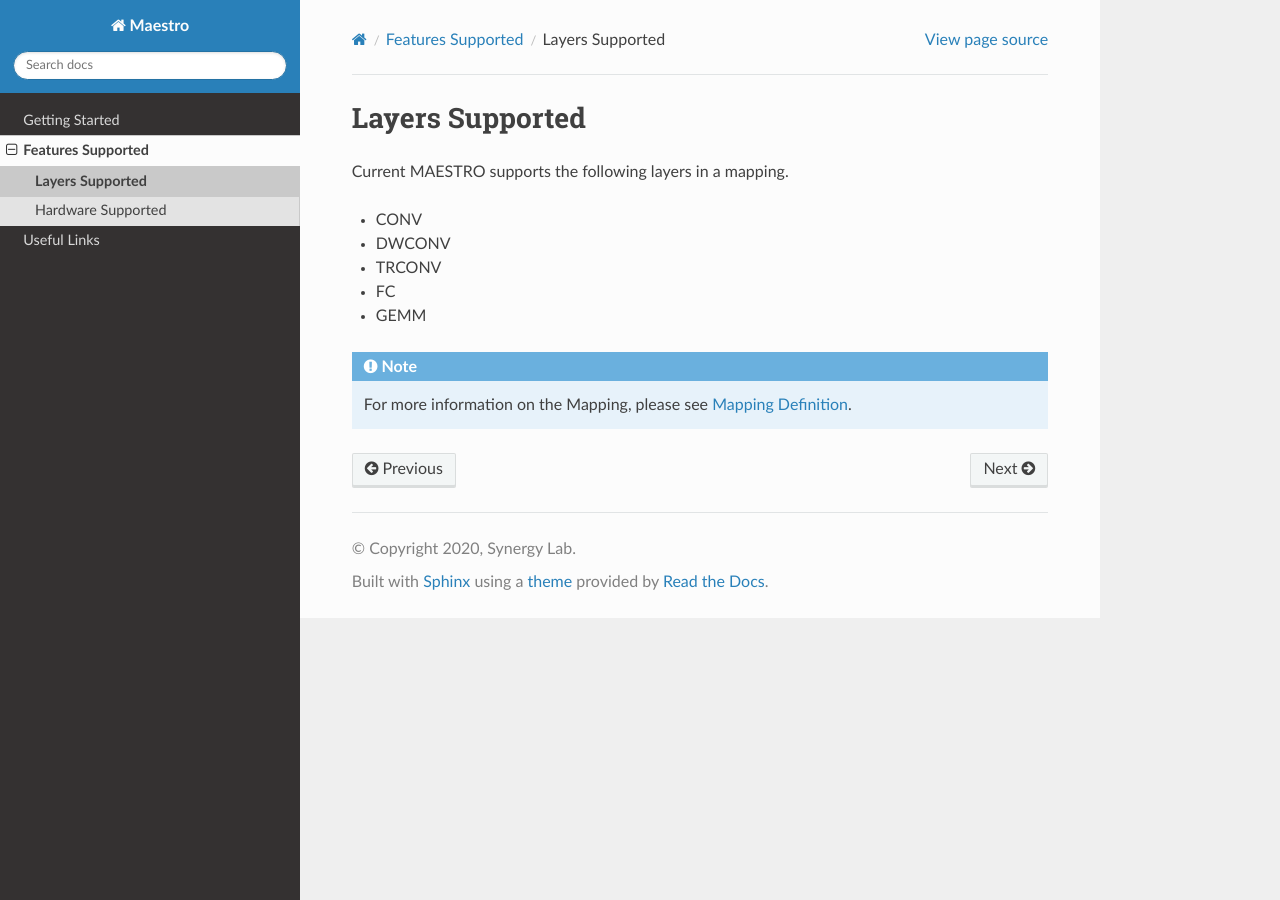
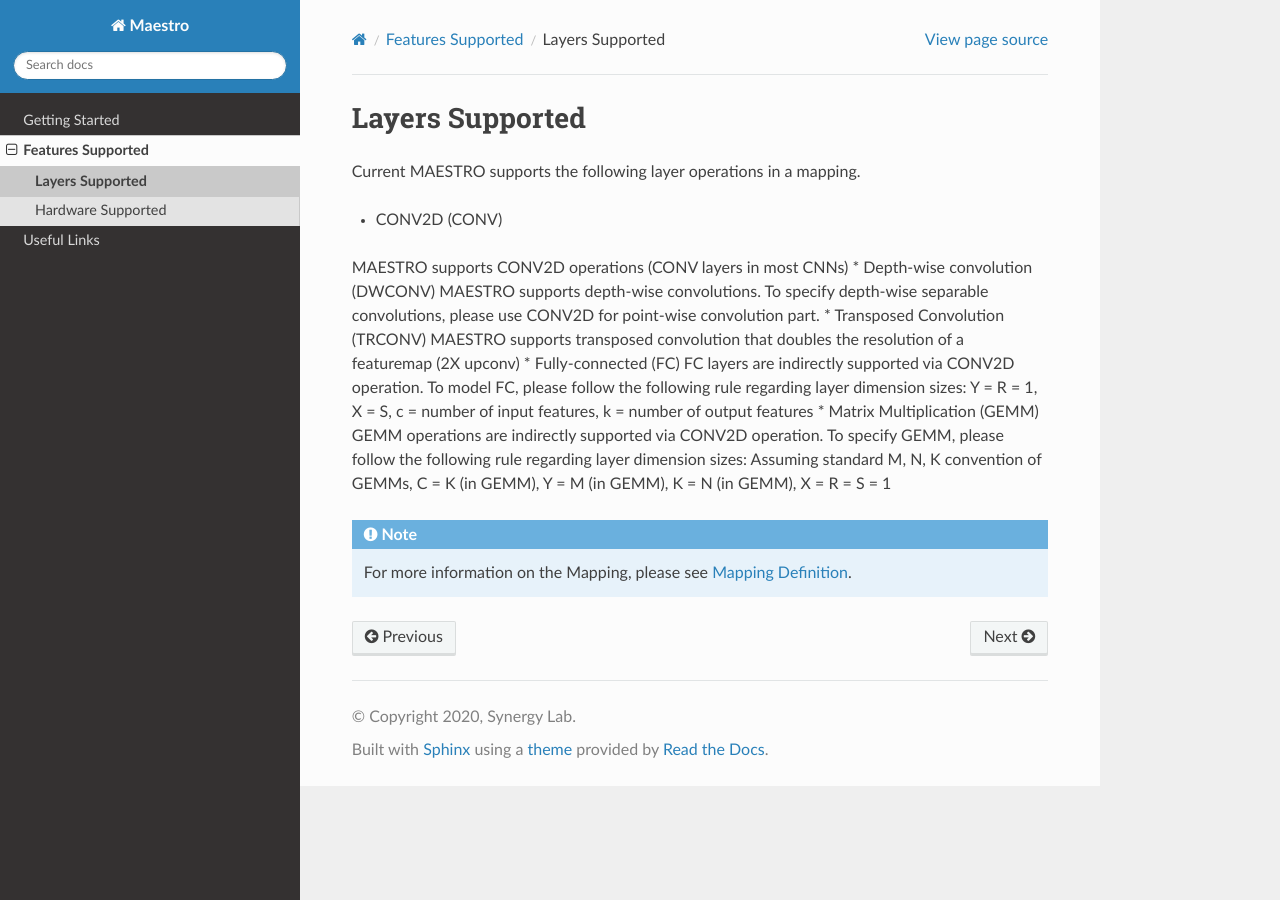
Before and after one commit to ghjeong12/maestro-docs, a Sphinx documentation site: the page built from docs/source/layer_supported.rst, in a window 1280 px wide. Built offline with Sphinx 7.4.7 and the Read the Docs theme 2.0.0, drawn with Linux system fonts in a browser that asks for light colours.

Commit message:
Update layer_supported.rst

```diff
--- a/docs/source/layer_supported.rst
+++ b/docs/source/layer_supported.rst
@@ -4,18 +4,18 @@
 Layers Supported
 =================
 
-Current MAESTRO supports the following layers in a mapping.
+Current MAESTRO supports the following layer operations in a mapping.
 
-*	   CONV
-
-*    DWCONV
-
-*    TRCONV
-
-*    FC
-
-*    GEMM
-
+*	  CONV2D (CONV)
+MAESTRO supports CONV2D operations (CONV layers in most CNNs)
+*    Depth-wise convolution (DWCONV)
+MAESTRO supports depth-wise convolutions. To specify depth-wise separable convolutions, please use CONV2D for point-wise convolution part.
+*    Transposed Convolution (TRCONV)
+MAESTRO supports transposed convolution that doubles the resolution of a featuremap (2X upconv)
+*    Fully-connected (FC)
+FC layers are indirectly supported via CONV2D operation. To model FC, please follow the following rule regarding layer dimension sizes: Y = R = 1, X = S, c = number of input features, k = number of output features
+*    Matrix Multiplication (GEMM)
+GEMM operations are indirectly supported via CONV2D operation. To specify GEMM, please follow the following rule regarding layer dimension sizes: Assuming standard M, N, K convention of GEMMs, C = K (in GEMM), Y = M (in GEMM), K = N (in GEMM), X =  R = S = 1
 
 .. note::
    For more information on the Mapping, please see
```
